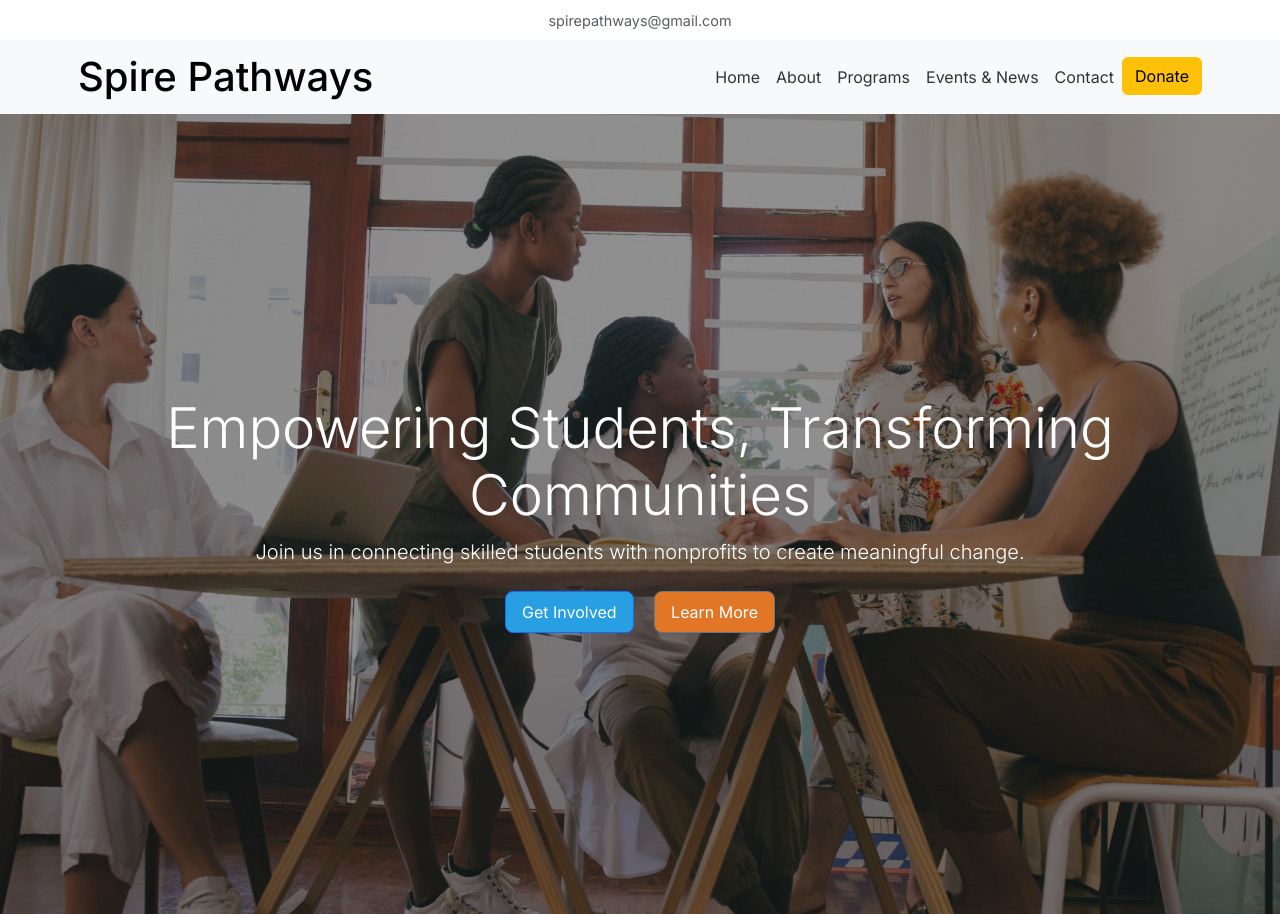
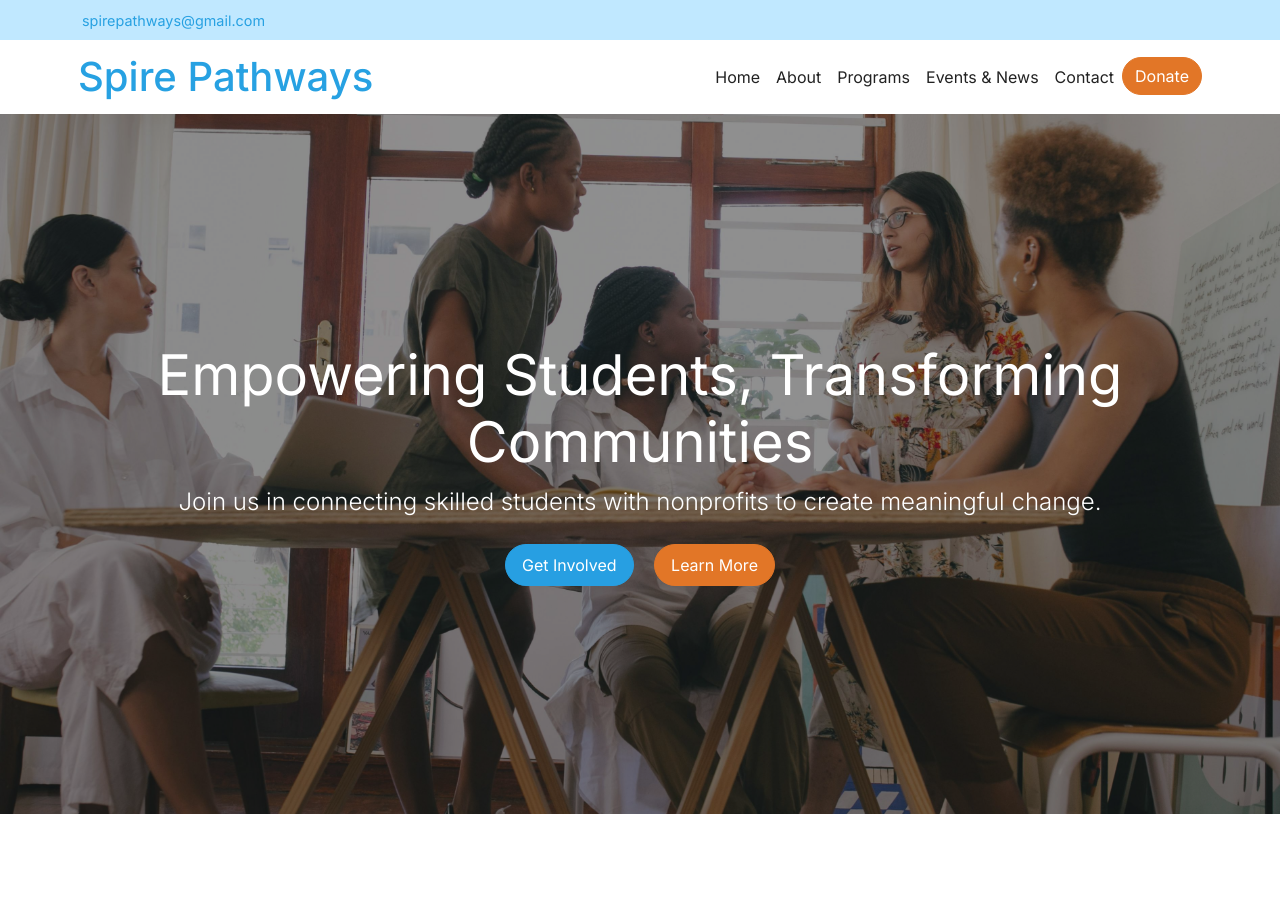
Before and after one commit to spirepathways/spirepathways.github.io, a plain HTML site: page index.html in a window 1280 px wide. After the commit the page ends 814 px from the top, so only its background shows below. Drawn offline with nearby package versions, Linux system fonts and the light colour scheme.

Commit message:
Updated Hero

```diff
--- a/index.html
+++ b/index.html
@@ -17,15 +17,17 @@
 </head>
 <body>
   <!-- Email section -->
-  <div class="container text-center py-2">
-    <a href="mailto:spirepathways@gmail.com" class="text-muted">spirepathways@gmail.com</a>
+  <div class="text-left py-2" style="background-color: #C0E8FF;">
+    <div class="container">
+        <a href="mailto:spirepathways@gmail.com">spirepathways@gmail.com</a>
+    </div>
   </div>
 
   <!-- Header Section with Mobile Friendly Navbar -->
-  <header class="bg-light">
-    <nav class="navbar navbar-expand-lg navbar-light container p-2">
+  <header class="" style="background-color: white;">
+    <nav class="navbar navbar-expand-lg container p-2">
       <a class="navbar-brand" href="#">
-        <h1 class="m-0">Spire Pathways</h1>
+        <h1 class="m-0" style="color: #27a1e2;">Spire Pathways</h1>
       </a>
       <button class="navbar-toggler" type="button" data-bs-toggle="collapse" data-bs-target="#navbarNav" aria-controls="navbarNav" aria-expanded="false" aria-label="Toggle navigation">
         <span class="navbar-toggler-icon"></span>
@@ -48,7 +50,7 @@
             <a class="nav-link" href="#">Contact</a>
           </li>
           <li class="nav-item">
-            <a href="#" class="btn btn-warning">Donate</a>
+            <a href="#" class="btn btn-secondary">Donate</a>
           </li>
         </ul>
       </div>
@@ -58,8 +60,8 @@
   <!-- Hero Section -->
   <section class="hero bg-cover position-relative d-flex align-items-center">
     <div class="container position-relative z-2 text-center text-white">
-      <h1 class="display-4">Empowering Students, Transforming Communities</h1>
-      <p class="lead mb-4">Join us in connecting skilled students with nonprofits to create meaningful change.</p>
+      <h1 class="display-4 fw-normal">Empowering Students, Transforming Communities</h1>
+      <p class="fs-4 mb-4 fw-light">Join us in connecting skilled students with nonprofits to create meaningful change.</p>
       <a href="#" class="btn btn-primary btn-lg me-3">Get Involved</a>
       <a href="#" class="btn btn-secondary btn-lg">Learn More</a>
     </div>
--- a/style.css
+++ b/style.css
@@ -14,7 +14,7 @@
     background-size: cover;
     background-position: center;
     position: relative;
-    min-height: 100vh
+    min-height: calc(100vh - 100px);
   }
 
   .overlay {
@@ -27,19 +27,19 @@
   }
 
   /* Email section */
-  .container.text-center.py-2 a {
-    color: #6c757d;
+  .text-left.py-2 a {
+    font-size: 0.9rem;
     text-decoration: none;
-    font-size: 0.9rem;
+    color: #27a1e2;
   }
 
   .container.text-center.py-2 a:hover {
-    color: #333;
+    color: #222;
   }
 
   /* Navbar link styling */
   .navbar-nav .nav-link {
-    color: #333;
+    color: #222;
   }
 
   .navbar-nav .nav-link:hover {
@@ -48,7 +48,7 @@
 
   /* Logo styling */
   .logo h1 {
-    color: #333;
+    color: #222;
     font-family: 'Inter', sans-serif;
     font-weight: bold;
   }
@@ -56,20 +56,25 @@
   /* Button styling */
   .btn-primary {
     background-color: #279FE2;
+    border-color: #279FE2;
+    border-radius: 25px;
     font-size: 1rem;
+    font-weight: 400;
     font-family: 'Inter', sans-serif;
   }
   .btn-primary:hover {
     background-color: #27a1e2;
+    border-color: #279FE2;
   }
   .btn-secondary {
     background-color: #E27627;
+    border-color: #E27627;
+    border-radius: 25px;
     font-size: 1rem;
+    font-weight: 400;
     font-family: 'Inter', sans-serif;
   }
   .btn-secondary:hover {
     background-color: #E27627;
+    border-color: #E27627;
   }
-  .btn-secondary:click {
-    background-color: #E27627;
-  }
```
